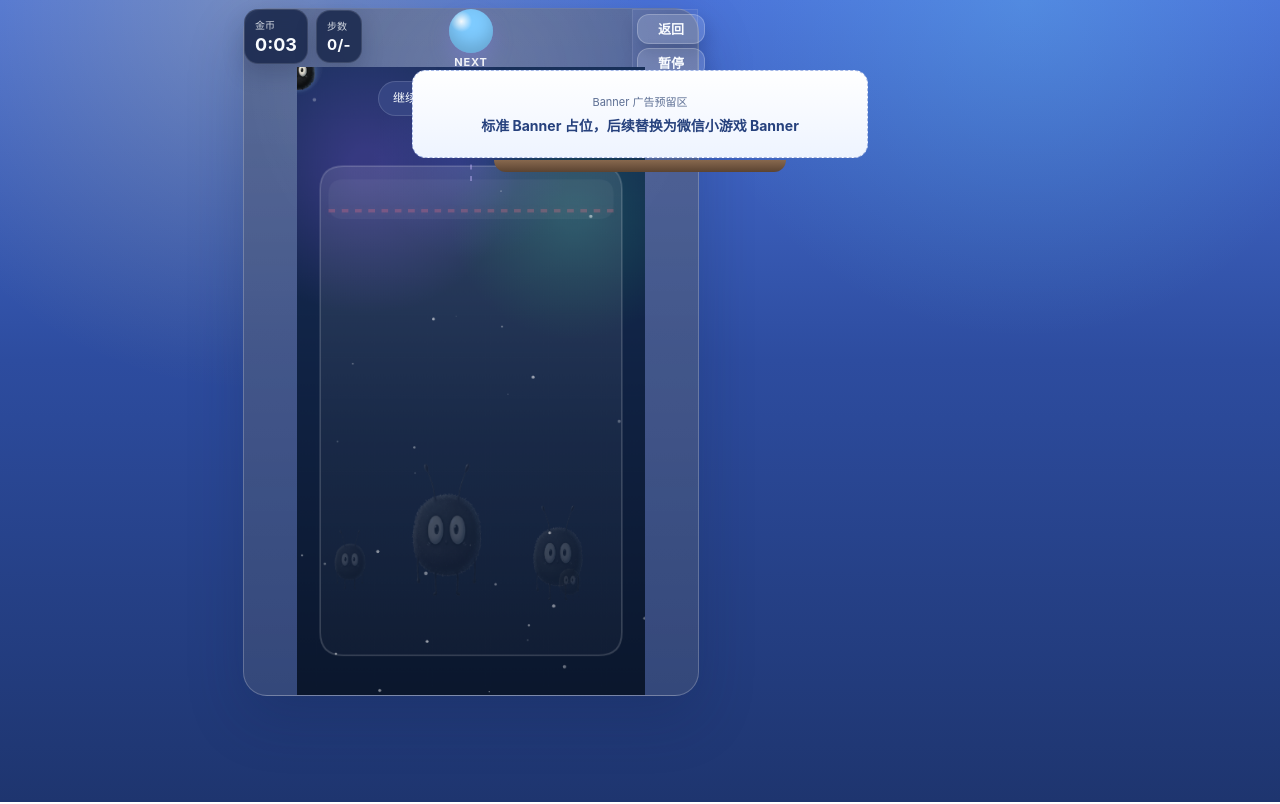
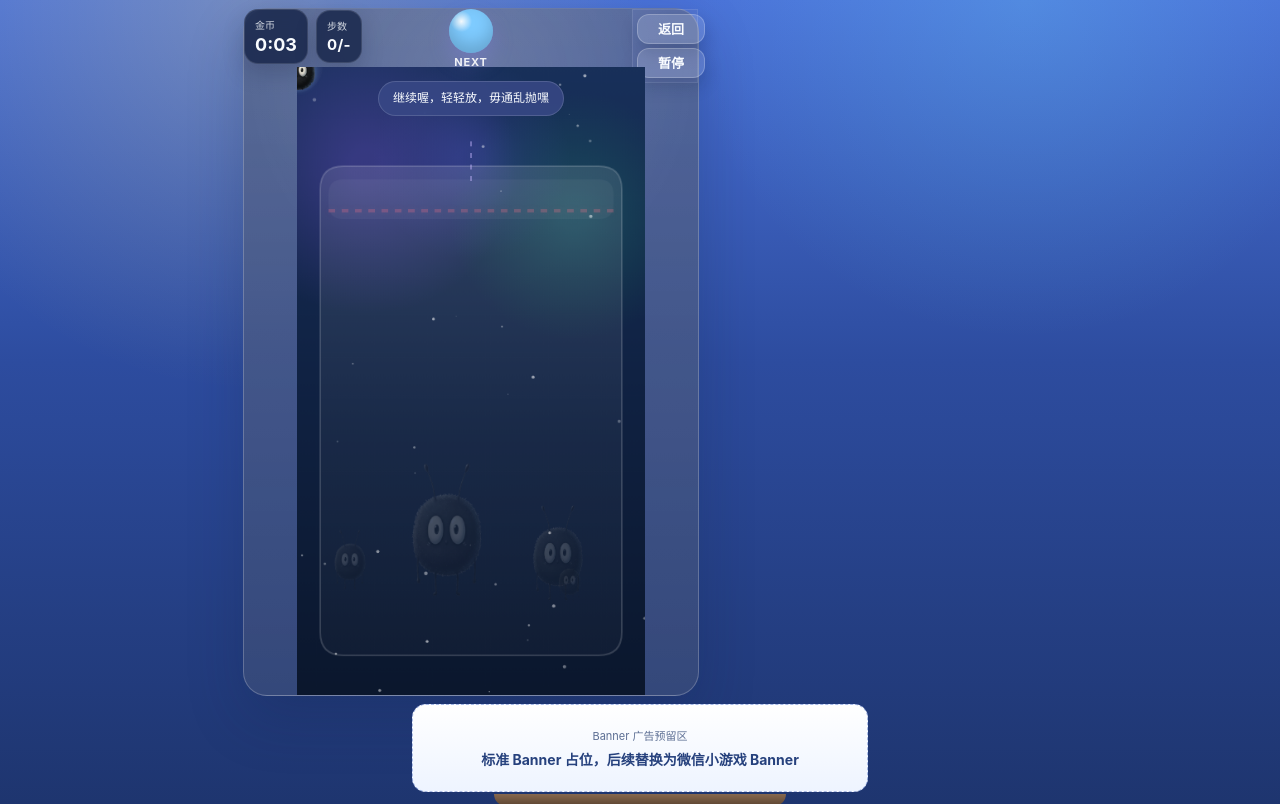
Before and after one commit to Window-Wer01/A-Plane, a plain HTML site: page mobile-wechat.html in a window 1280 px wide. Both pictures are taken after a click on the button "开始游戏". Drawn offline with Linux system fonts and the light colour scheme.

Commit message:
Add files via upload

```diff
--- a/wechat-shell.css
+++ b/wechat-shell.css
@@ -287,14 +287,15 @@
 }
 
 .wechat-screen#gameScreen:not(.hidden) {
-  display: grid;
-  grid-template-rows: var(--wx-game-topbar-height) minmax(0, 1fr) var(--wx-banner-height);
-  gap: var(--wx-game-bottom-gap);
+  position: relative;
+  display: block;
   min-height: calc(100vh - 16px);
   min-height: calc(100dvh - 16px);
+  padding-bottom: calc(var(--wx-banner-height) + env(safe-area-inset-bottom, 0px) + 6px);
 }
 
 .wechat-game-layout {
+  height: 100%;
   min-height: 0;
 }
 
@@ -404,8 +405,13 @@
 }
 
 .wx-ad-stage {
+  position: absolute;
+  left: 0;
+  right: 0;
+  bottom: calc(env(safe-area-inset-bottom, 0px) + 2px);
   margin-top: 0;
-  padding-bottom: calc(env(safe-area-inset-bottom, 0px) + 2px);
+  padding-bottom: 0;
+  z-index: 5;
 }
 
 .wx-tv-ad-shell {
@@ -488,6 +494,7 @@
   .wechat-screen#gameScreen:not(.hidden) {
     min-height: calc(100vh - 12px);
     min-height: calc(100dvh - 12px);
+    padding-bottom: calc(var(--wx-banner-height) + env(safe-area-inset-bottom, 0px) + 4px);
   }
 
   .wx-game-topbar {
```
